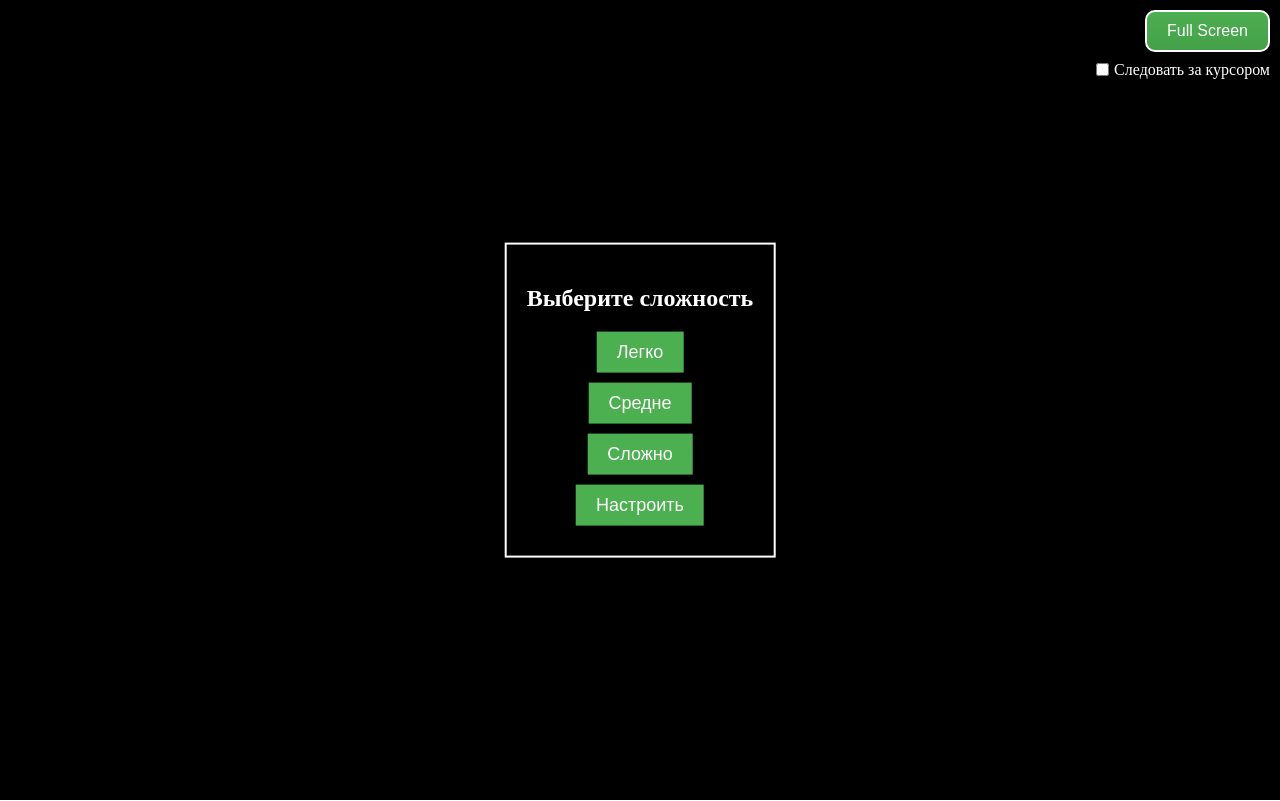
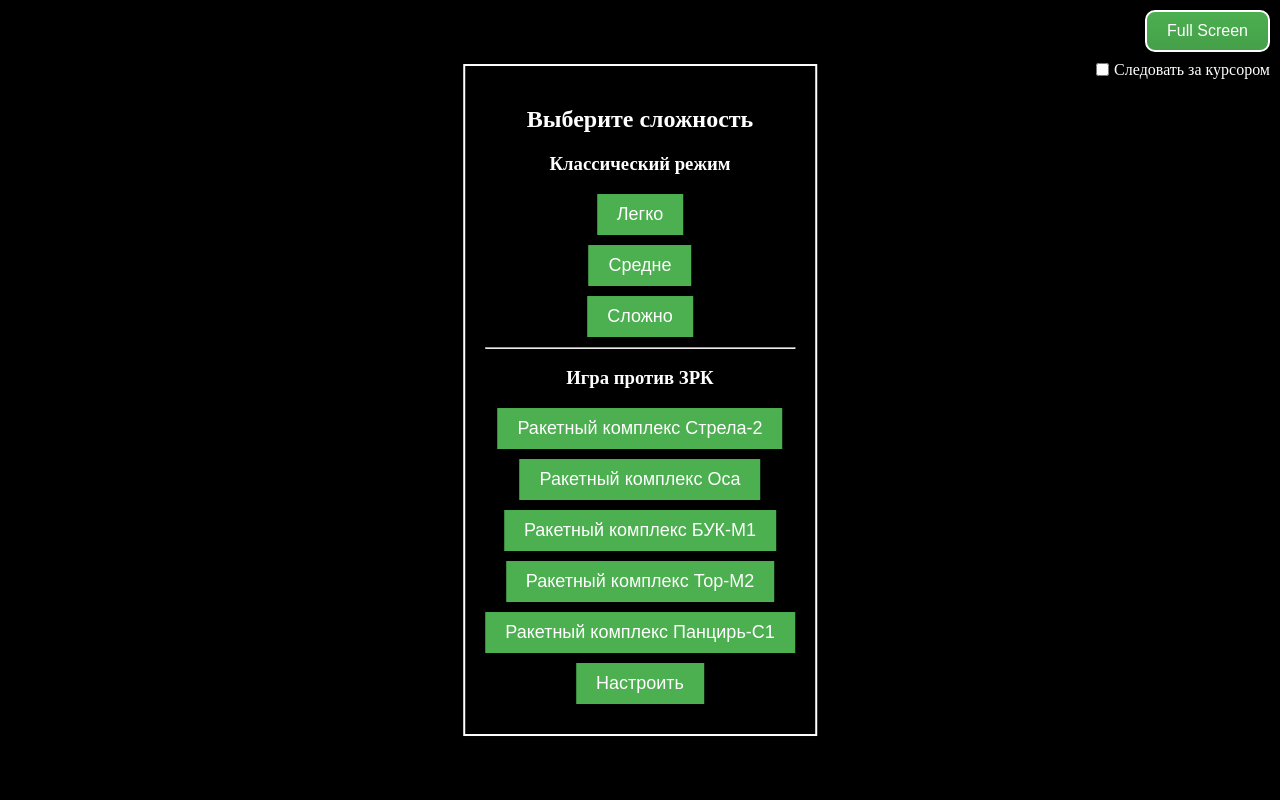
Before and after one commit to Skycader/missle-evasion, a plain HTML site: page 404.html in a window 1280 px wide. Drawn offline with Linux system fonts and the light colour scheme.

Commit message:
Auto-generated commit

```diff
--- a/404.html
+++ b/404.html
@@ -161,9 +161,19 @@
     </div>
     <div id="difficultyMenu">
       <h2>Выберите сложность</h2>
+      <h3>Классический режим</h3>
       <button onclick="startGame('easy')">Легко</button>
       <button onclick="startGame('medium')">Средне</button>
       <button onclick="startGame('hard')">Сложно</button>
+      <hr />
+      <h3>Игра против ЗРК</h3>
+      <button onclick="startGame('strela')">Ракетный комплекс Стрела-2</button>
+      <button onclick="startGame('osa')">Ракетный комплекс Оса</button>
+      <button onclick="startGame('buk')">Ракетный комплекс БУК-М1</button>
+      <button onclick="startGame('tor')">Ракетный комплекс Тор-М2</button>
+      <button onclick="startGame('panzer')">
+        Ракетный комплекс Панцирь-С1
+      </button>
       <button onclick="showCustomForm()">Настроить</button>
       <div id="customForm">
         <label
@@ -357,7 +367,8 @@
 
       // Start game with preset
       function startGame(difficulty) {
-        if (difficulty === "easy") {
+        switch (difficulty) {
+          case "easy":
             config = {
               maxSpeed: 3,
               turnRate: 0.01,
@@ -366,7 +377,8 @@
               lives: 5,
               numStations: 2,
             };
-        } else if (difficulty === "medium") {
+            break;
+          case "medium":
             config = {
               maxSpeed: 4,
               turnRate: 0.02,
@@ -375,7 +387,8 @@
               lives: 3,
               numStations: 3,
             };
-        } else if (difficulty === "hard") {
+            break;
+          case "hard":
             config = {
               maxSpeed: 5,
               turnRate: 0.03,
@@ -384,7 +397,59 @@
               lives: 1,
               numStations: 4,
             };
+            break;
+          case "strela":
+            config = {
+              maxSpeed: 4,
+              turnRate: 0.01,
+              fuelBase: 50,
+              drag: 0.99,
+              lives: 1,
+              numStations: 1,
+            };
+            break;
+          case "osa":
+            config = {
+              maxSpeed: 5,
+              turnRate: 0.03,
+              fuelBase: 100,
+              drag: 0.99,
+              lives: 1,
+              numStations: 1,
+            };
+            break;
+          case "buk":
+            config = {
+              maxSpeed: 6,
+              turnRate: 0.05,
+              fuelBase: 150,
+              drag: 0.99,
+              lives: 1,
+              numStations: 1,
+            };
+            break;
+          case "tor":
+            config = {
+              maxSpeed: 7,
+              turnRate: 0.03,
+              fuelBase: 150,
+              drag: 0.99,
+              lives: 1,
+              numStations: 1,
+            };
+            break;
+          case "panzer":
+            config = {
+              maxSpeed: 12,
+              turnRate: 0.03,
+              fuelBase: 95,
+              drag: 0.99,
+              lives: 1,
+              numStations: 1,
+            };
+            break;
         }
+
         startGameWithConfig();
       }
 
```
Also changed, not shown: index.html (+68 -3 lines). Lines whose indentation alone changed are shown as unchanged.
